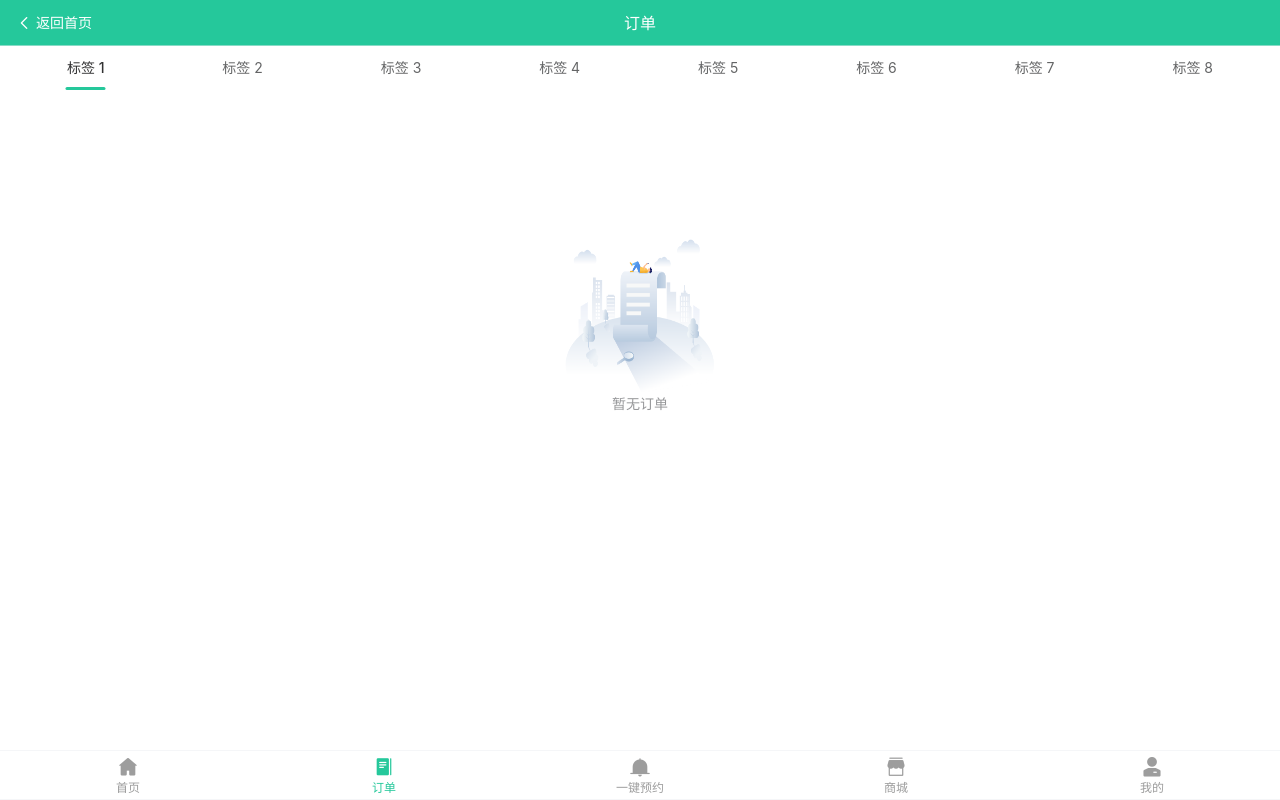
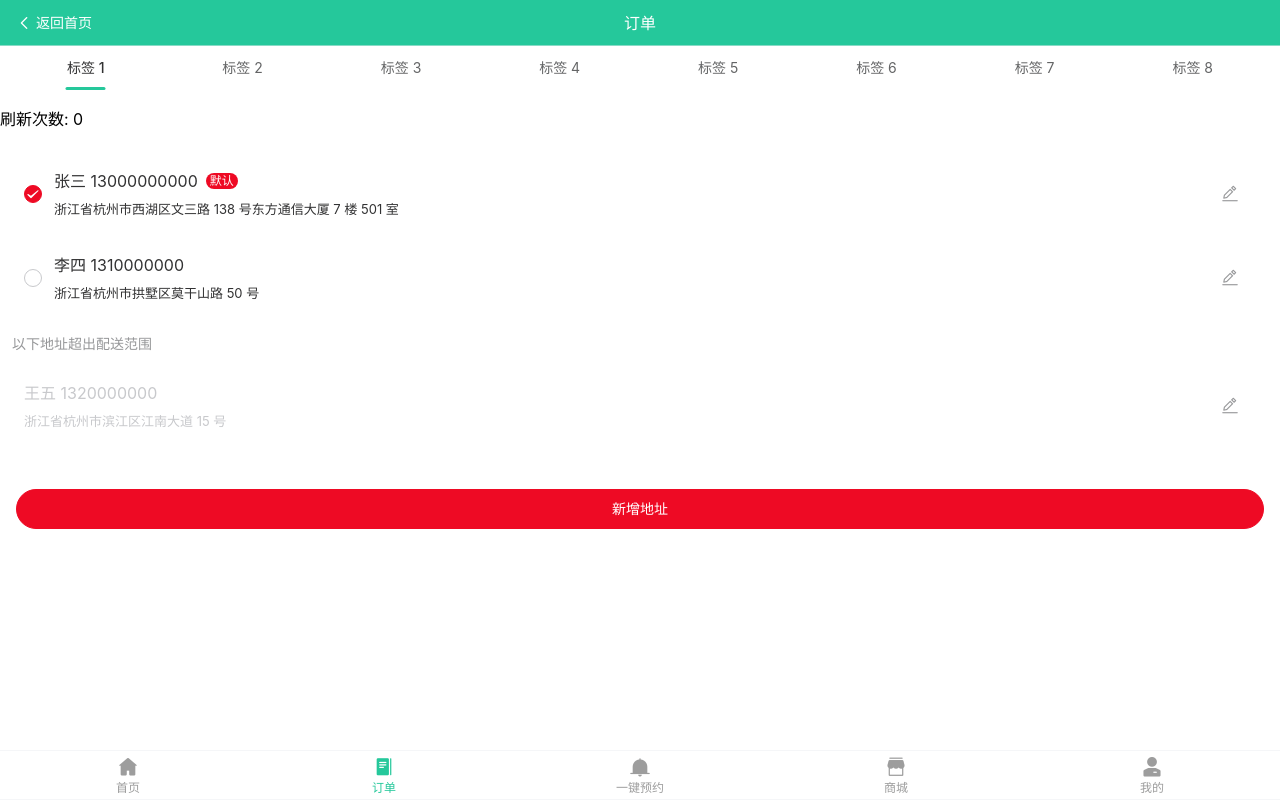
Before and after one commit to 20220105/Garbage, a Vue app: page /the_order in a window 1280 px wide. Built offline with nearby package versions, Linux system fonts and the light colour scheme; a small style sheet from the web is missing.

Commit message:
添加了地址栏，显示与隐藏

```diff
--- a/src/components/oTabs.vue
+++ b/src/components/oTabs.vue
@@ -1,30 +1,97 @@
 <template>
   <div>
-    <van-tabs>
-      <van-tab v-model="active" v-for="index in 8" :key="index" :title="'标签 ' + index" swipeable>
-        <van-empty
-          class="custom-image"
-          image="/暂无订单.png"
-          description="暂无订单"
-        />
+    <van-tabs swipeable animated>
+      <van-tab
+        v-model="active"
+        v-for="index in 8"
+        :key="index"
+        :title="'标签 ' + index"
+      >
+        <van-pull-refresh v-model="isLoading" @refresh="onRefresh">
+          <p>刷新次数: {{ count }}</p>
+
+          <van-empty
+            class="custom-image"
+            image="/暂无订单.png"
+            description="暂无订单"
+            v-if="dd"
+          />
+          <van-address-list
+            v-model="chosenAddressId"
+            :list="list"
+            :disabled-list="disabledList"
+            disabled-text="以下地址超出配送范围"
+            default-tag-text="默认"
+            @add="onAdd"
+            @edit="onEdit"
+            v-else
+          />
+        </van-pull-refresh>
       </van-tab>
     </van-tabs>
   </div>
 </template>
 
 <script>
-export default {};
+export default {
+  data() {
+    return {
+      dd:false,
+      count: 0,
+      isLoading: true,
+      chosenAddressId: "1",
+      list: [
+        {
+          id: "1",
+          name: "张三",
+          tel: "13000000000",
+          address: "浙江省杭州市西湖区文三路 138 号东方通信大厦 7 楼 501 室",
+          isDefault: true,
+        },
+        {
+          id: "2",
+          name: "李四",
+          tel: "1310000000",
+          address: "浙江省杭州市拱墅区莫干山路 50 号",
+        },
+      ],
+      disabledList: [
+        {
+          id: "3",
+          name: "王五",
+          tel: "1320000000",
+          address: "浙江省杭州市滨江区江南大道 15 号",
+        },
+      ],
+    };
+  },
+  methods: {
+    onRefresh() {
+      setTimeout(() => {
+        this.$toast("刷新成功");
+        this.isLoading = false;
+        this.count++;
+      }, 1000);
+    },
+    onAdd() {
+      Toast("新增地址");
+    },
+    onEdit(item, index) {
+      Toast("编辑地址:" + index);
+    },
+  },
+};
 </script>
 
 <style scoped>
-::v-deep .van-empty__image img{
-   height: 14em;
-   margin-top: 5em;
+::v-deep .van-empty__image img {
+  height: 14rem;
+  margin-top: 5rem;
 }
-::v-deep .van-tabs__line{
+::v-deep .van-tabs__line {
   background-color: #25c89b;
 }
-::v-deep .van-empty__description{
+::v-deep .van-empty__description {
   margin-top: 8em;
 }
 </style>
--- a/src/text/nav.vue
+++ b/src/text/nav.vue
@@ -1,7 +1,7 @@
 <template>
   <div>
     <!-- v-model="active" -->
-    <van-tabs swipeable>
+    <van-tabs v-model="active" swipeable>
       <van-tab v-for="index in 4" :key="index" :title="'选项 ' + index">
         内容 {{ index }}
       </van-tab>
```
